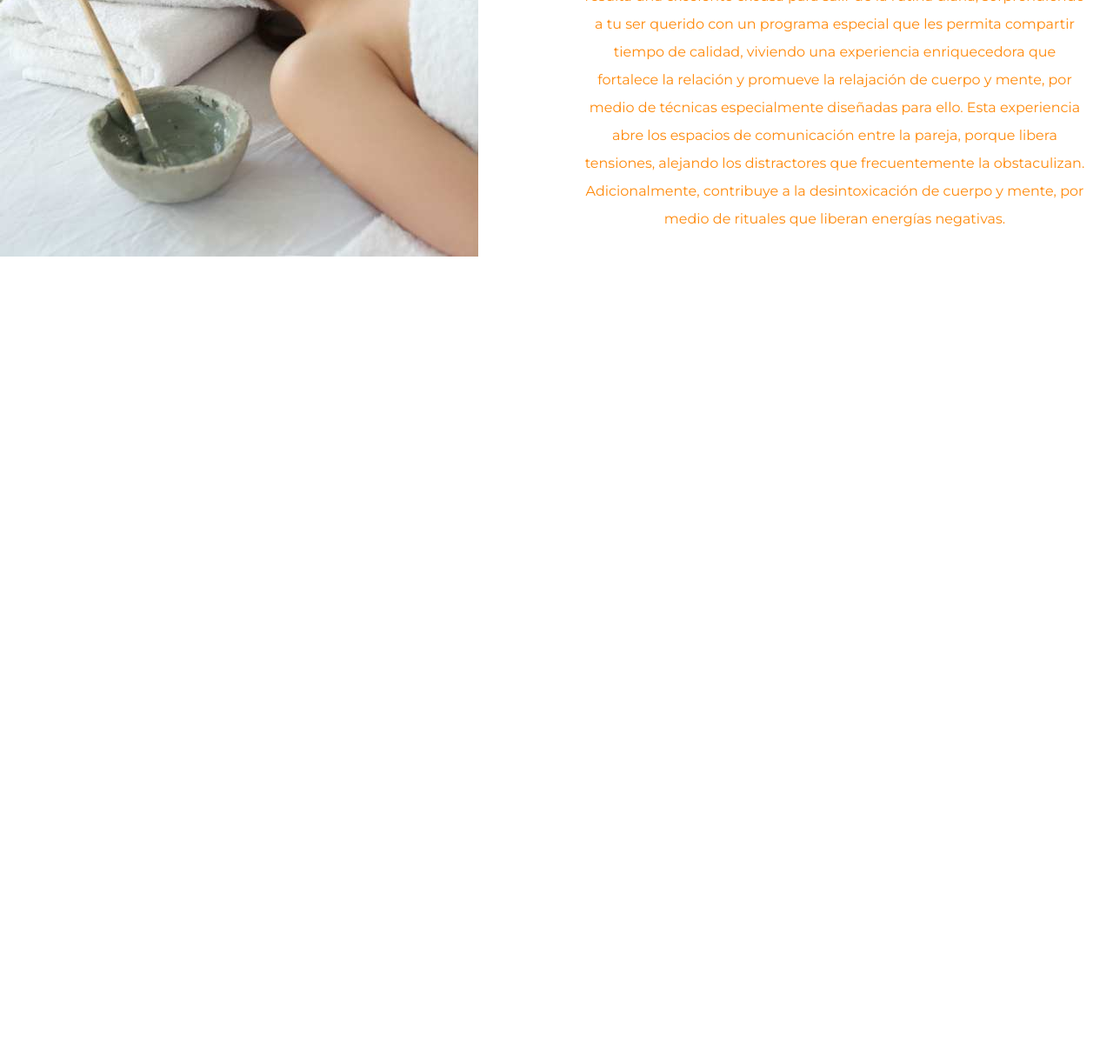
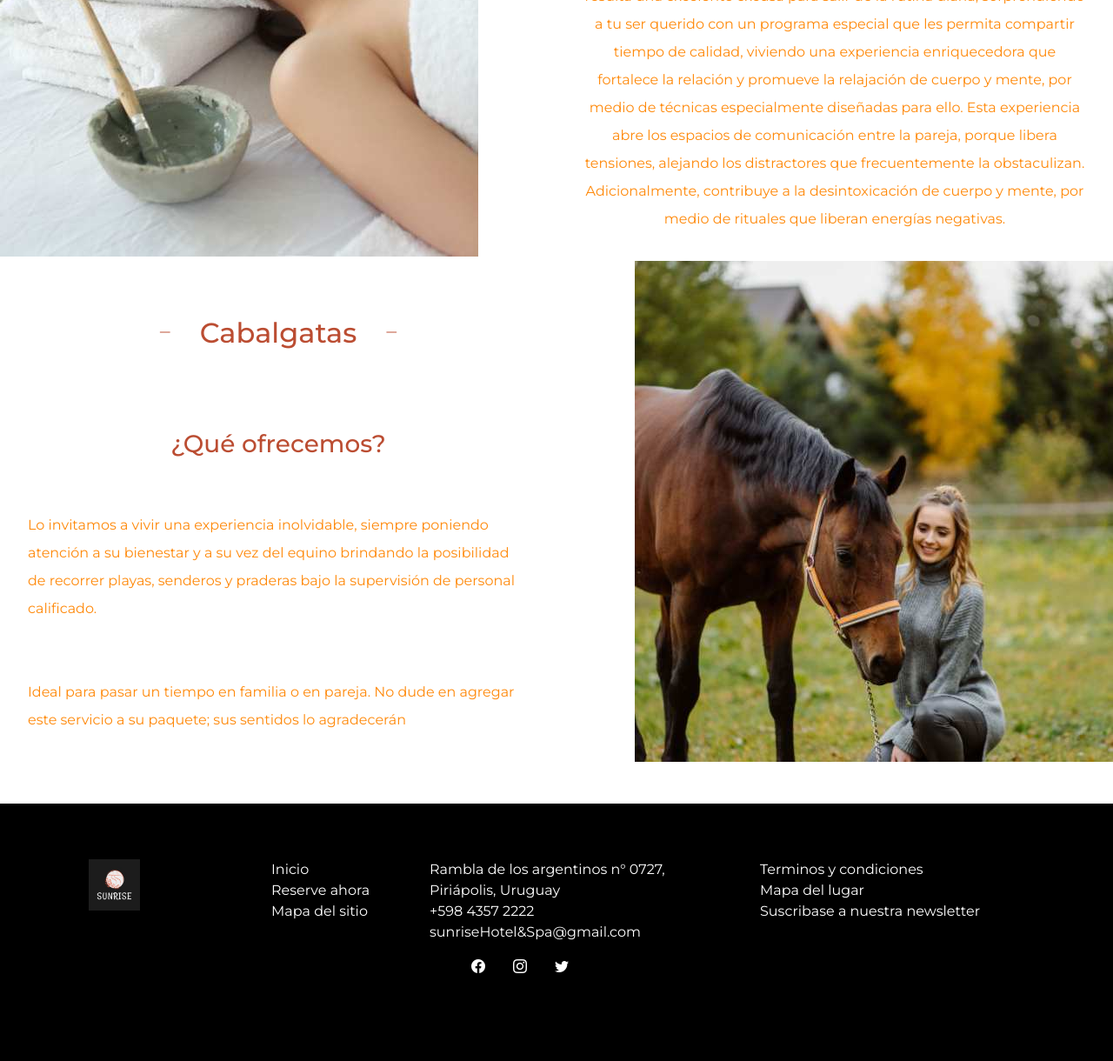
Before and after one commit to seba2santos/ultima-pre, a website: page pages/servicios.html in a window 1280 px wide. Shown: the part 2530-3750 px from the top of the page at 87% size. Before the commit the page ends 2830 px from the top, so only its background shows below. Drawn offline with nearby package versions, Linux system fonts and the light colour scheme.

Commit message:
servicios.html con css(sin media queries)

```diff
--- a/pages/servicios.html
+++ b/pages/servicios.html
@@ -112,7 +112,7 @@
             <h3 class="h3">Reflexología</h3>
             <p>La reflexología es una técnica de masaje en la que se aplica presión en puntos específicos de los pies y de las manos para la relajación y terapia de regiones internas y externas del cuerpo.</p>
           </div>
-      </div>
+        </div>
       </div>
       <div class="spa" id="spa">
         <div class="descripcion-spa">
@@ -121,13 +121,65 @@
               <h2 class="h2">Día de spa</h2>
               <i class="bi bi-dash-lg line"></i>
             </div>
-
-                <h3 class="h3">¿Qué incluye un día de spa?</h3>
-                <p>Cuando hablamos de un día de Spa, nos referimos a un conjunto de terapias debidamente asesoradas que se adecuan a las necesidades particulares de cada persona, y están orientadas a lograr su bienestar corporal y mental al final de la sesión. En este sentido, un día de spa, puede ser considerado como el mejor regalo para nuestro cuerpo y mente. Al final de la sesión, usted estará relajado, y su cuerpo y mente alcanzarán el equilibrio deseado. Por su parte, un día de spa en pareja resulta una excelente excusa para salir de la rutina diaria, sorprendiendo a tu ser querido con un programa especial que les permita compartir tiempo de calidad, viviendo una experiencia enriquecedora que fortalece la relación y promueve la relajación de cuerpo y mente, por medio de técnicas especialmente diseñadas para ello. Esta experiencia abre los espacios de comunicación entre la pareja, porque libera tensiones, alejando los distractores que frecuentemente la obstaculizan. Adicionalmente, contribuye a la desintoxicación de cuerpo y mente, por medio de rituales que liberan energías negativas.</p>
+            <h3 class="h3">¿Qué incluye un día de spa?</h3>
+            <p>Cuando hablamos de un día de Spa, nos referimos a un conjunto de terapias debidamente asesoradas que se adecuan a las necesidades particulares de cada persona, y están orientadas a lograr su bienestar corporal y mental al final de la sesión. En este sentido, un día de spa, puede ser considerado como el mejor regalo para nuestro cuerpo y mente. Al final de la sesión, usted estará relajado, y su cuerpo y mente alcanzarán el equilibrio deseado. Por su parte, un día de spa en pareja resulta una excelente excusa para salir de la rutina diaria, sorprendiendo a tu ser querido con un programa especial que les permita compartir tiempo de calidad, viviendo una experiencia enriquecedora que fortalece la relación y promueve la relajación de cuerpo y mente, por medio de técnicas especialmente diseñadas para ello. Esta experiencia abre los espacios de comunicación entre la pareja, porque libera tensiones, alejando los distractores que frecuentemente la obstaculizan. Adicionalmente, contribuye a la desintoxicación de cuerpo y mente, por medio de rituales que liberan energías negativas.</p>
           </div>
         </div>
+
+        <div class="cabalgatas" id="cabalgatas">
+          <div class="descripcion-cabalgatas">
+              <div class="title">
+                <i class="bi bi-dash-lg line"></i>
+                <h2 class="h2">Cabalgatas</h2>
+                <i class="bi bi-dash-lg line"></i>
+              </div>
+              <h3 class="h3">¿Qué ofrecemos?</h3>
+              <p>Lo invitamos a vivir una experiencia inolvidable, siempre poniendo atención a su bienestar y a su vez del equino brindando la posibilidad de recorrer playas, senderos y praderas bajo la supervisión de personal calificado.</p>
+              <p>Ideal para pasar un tiempo en familia o en pareja. No dude en agregar este servicio a su paquete; sus sentidos lo agradecerán</p>
+
+            </div>
+          </div>
       </section>
       </main>
+      <footer>
+        <div class="container">
+          <div class="row align-items-center footer">
+            <div class="col col-img">
+             <div class="logotipo">
+              <img src="\media\logo\Free_Sample_By_Wix.jpeg" alt="Sunrise logotipo">
+             </div>
+              <div class="lista">
+                <ul>
+                  <li><a href="#inicio">Inicio</a></li>
+                  <li><a href="pages/formulario">Reserve ahora</a></li>
+                  <li><a href="https://www.google.com/maps/d/u/0/viewer?msa=0&dg=feature&mid=1HKAHAwUwnDbWLgjjJG4rgeSCgO4&ll=-34.89223235884972%2C-55.22692241623923&z=15">Mapa del sitio</a></li>
+                </ul>
+              </div>
+            </div>
+            <div class="col">
+              <ul>
+                <li>Rambla de los argentinos n° 0727, Piriápolis, Uruguay</li>
+                <li>+598 4357 2222</li>
+                <li>sunriseHotel&Spa@gmail.com</li>
+                <li>
+                  <ul class="redes">
+                    <li><a href="#"><i class="bi bi-facebook"></i></a></li>
+                    <li><a href="#"><i class="bi bi-instagram"></i></a></li>
+                    <li><a href="#"><i class="bi bi-twitter"></i></a></li>
+                  </ul>
+                </li>
+              </ul>
+            </div>
+            <div class="col col-terms">
+              <ul class="terminos">
+                <li><a href="#">Terminos y condiciones</a></li>
+                <li><a href="#">Mapa del lugar</a></li>
+                <li><a href="#">Suscribase a nuestra newsletter</a></li>
+              </ul>
+            </div>
+          </div>
+        </div>
+      </footer>
       <script src="https://cdn.jsdelivr.net/npm/@popperjs/core@2.9.2/dist/umd/popper.min.js" integrity="sha384-IQsoLXl5PILFhosVNubq5LC7Qb9DXgDA9i+tQ8Zj3iwWAwPtgFTxbJ8NT4GN1R8p" crossorigin="anonymous"></script>
       <script src="https://cdn.jsdelivr.net/npm/bootstrap@5.0.2/dist/js/bootstrap.min.js" integrity="sha384-cVKIPhGWiC2Al4u+LWgxfKTRIcfu0JTxR+EQDz/bgldoEyl4H0zUF0QKbrJ0EcQF" crossorigin="anonymous"></script>
   </body>
--- a/scss/_servicios.scss
+++ b/scss/_servicios.scss
@@ -1,9 +1,19 @@
 @mixin parrafo {
     margin: $margin;
-            line-height: 1.5em;
-            font-size: 1em;
-            color: $naranja;
-            line-height: 2em;
+    line-height: 1.5em;
+    font-size: 1em;
+    color: $naranja;
+    line-height: 2em;
+}
+@mixin titulo {
+    display: flex;
+    justify-content: center;
+    align-items: center;
+}
+@mixin h3 {
+    color: $rojo;
+    padding-top: 1em;
+    padding-bottom: 1em;
 }
 .masajes {
     background-image: url(../media/servicios/toalla_velas.jpg);
@@ -19,17 +29,13 @@
             margin: 0 1em;
         }
         .h3 {
-            color: $rojo;
-            padding-top: 1em;
-            padding-bottom: 1em;
+            @include h3;
         }
         p {
            @include parrafo;
         }
         .title {
-            display: flex;
-            justify-content: center;
-            align-items: center;
+            @include titulo;
             i {
                 color: $rojo;
             }
@@ -51,9 +57,7 @@
         flex-direction: column;
 
     .title {
-        display: flex;
-        justify-content: center;
-        align-items: center;
+        @include titulo;
         .h2 {
             color: $rojo;
             margin: 0 1em;
@@ -65,9 +69,7 @@
         }
      }
      .h3 {
-        color: $rojo;
-        padding-top: 1em;
-        padding-bottom: 1em;
+       @include h3;
     }
     p {
        @include parrafo;
@@ -76,3 +78,35 @@
 
   }
 }
+.cabalgatas {
+    background-image: url(../media/servicios/mujer-agachada-acariciando-caballo.jpg);
+    background-position: right;
+    background-repeat: no-repeat;
+    background-attachment: fixed;
+    .descripcion-cabalgatas {
+        display: flex;
+        flex-direction: column;
+        width: 50%;
+
+    .title {
+        @include titulo;
+        h2 {
+            color: $rojo;
+            margin: 0 1em;
+            padding-top: $margin;
+            padding-bottom: $margin;
+        }
+        i {
+            color: $rojo;
+        }
+    }
+
+    .h3 {
+        @include h3;
+        margin: auto;
+    }
+    p {
+        @include parrafo;
+        }
+    }
+}
```
Also changed, not shown: css/destino.css, media/servicios/mujer-agachada-acariciando-caballo.jpg (added).
